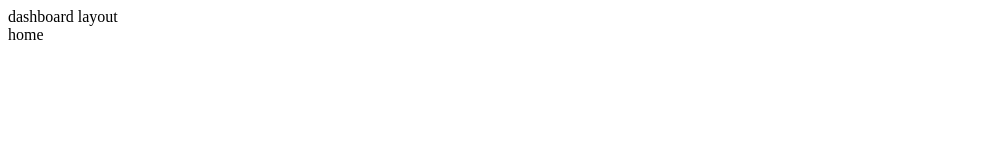
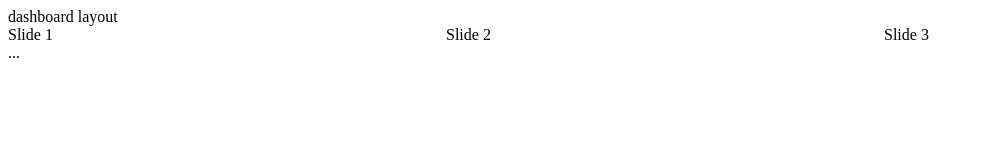
Before and after one commit to mohammad-saadati/tarita, a Next.js app: page / in a window 1280 px wide. Shown: the top 160 px of the page, without its empty margins (0-984 px from the left). Built offline with nearby package versions, Linux system fonts and the light colour scheme.

Commit message:
check server side render for swiper

```diff
--- a/src/pages/index.tsx
+++ b/src/pages/index.tsx
@@ -1,9 +1,15 @@
 import type { ReactElement } from "react";
 import { NextPageWithLayout } from "./_app";
 import { identifier, LayoutTypes } from "@/components/layouts/layoutIdentifire";
+//
+import HomeSlider from "@/components/HomeSlider";
 
 const Home: NextPageWithLayout = () => {
-  return <div>home</div>;
+  return (
+    <div>
+      <HomeSlider />
+    </div>
+  );
 };
 
 Home.getLayout = (page: ReactElement) =>
```
